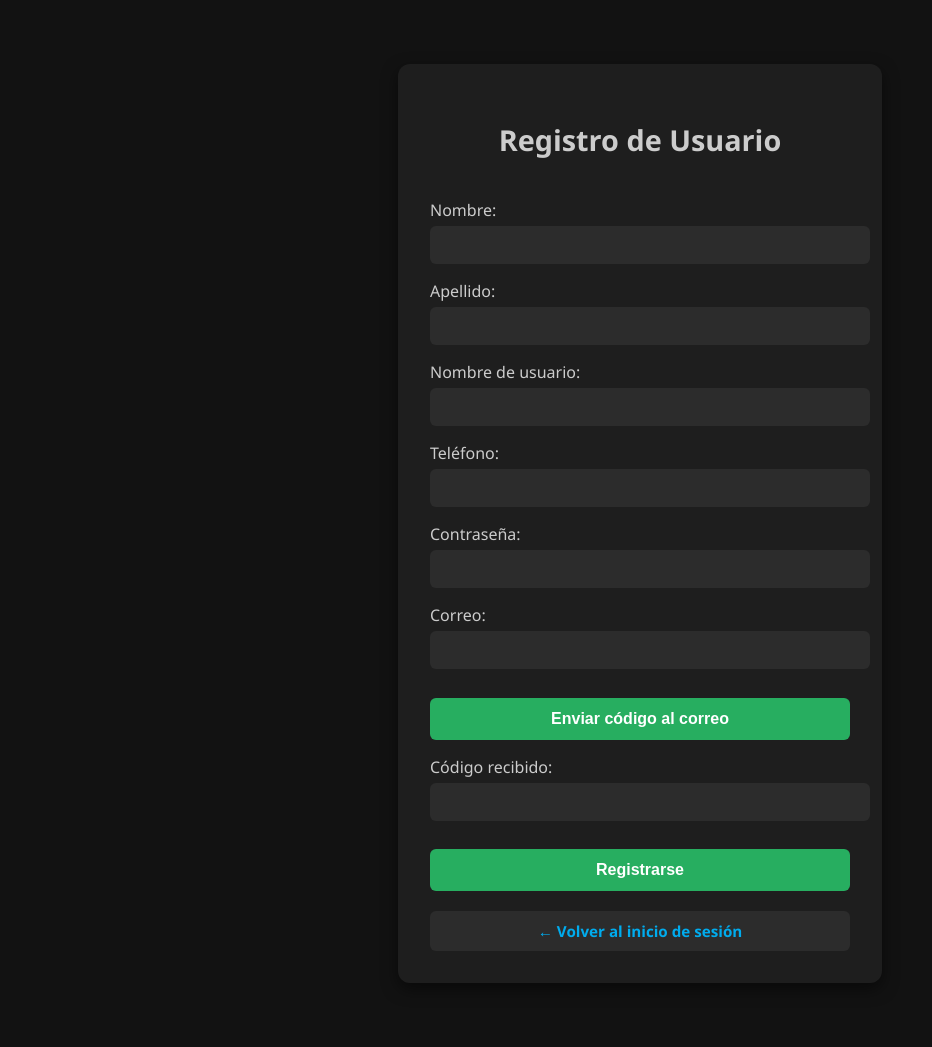
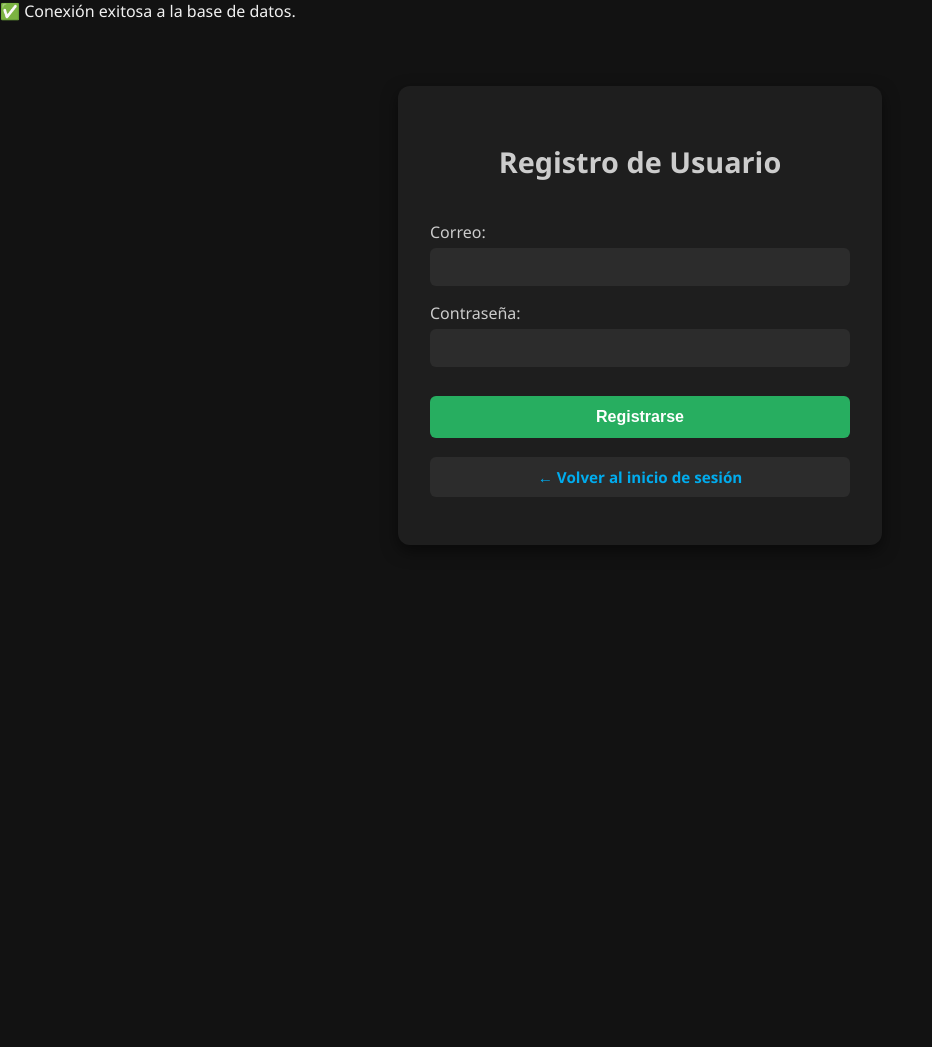
Before and after one commit to tommyXD777/solcuionesJK, a PHP site: page /mvc/registro.php in a window 1280 px wide. Shown: the whole page, without its empty margins (0-932 px from the left). After the commit the page ends 497 px from the top, so only its background shows below. Run offline with PHP 8.4, Linux system fonts and the light colour scheme; some libraries are stand-ins or nearby versions.

Commit message:
correcion de registro y mejora

```diff
--- a/conexion.php
+++ b/conexion.php
@@ -1,16 +1,16 @@
 <?php
-// Obtener variables desde entorno Railway
-$host     = getenv('MYSQLHOST');
-$user     = getenv('MYSQLUSER');
-$password = getenv('MYSQLPASSWORD');
-$database = getenv('MYSQL_DATABASE'); // ✅ nombre exacto
-$port     = getenv('MYSQLPORT');
+$host = "localhost";      // Servidor local
+$usuario = "root";        // Usuario por defecto en XAMPP
+$contrasena = "";         // Contraseña vacía por defecto
+$base_de_datos = "servicios_db"; // Cambia por el nombre de tu base
 
 // Crear la conexión
-$conexion = new mysqli($host, $user, $password, $database, intval($port));
+$conn = new mysqli($host, $usuario, $contrasena, $base_de_datos);
 
 // Verificar conexión
-if ($conexion->connect_error) {
-    die("❌ Conexión fallida: " . $conexion->connect_error);
+if ($conn->connect_error) {
+    die("Conexión fallida: " . $conn->connect_error);
+} else {
+    echo "✅ Conexión exitosa a la base de datos.";
 }
 ?>
--- a/mvc/registro.php
+++ b/mvc/registro.php
@@ -4,102 +4,29 @@ session_start();
 ini_set('display_errors', 1);
 error_reporting(E_ALL);
 
-
-use PHPMailer\PHPMailer\PHPMailer;
-use PHPMailer\PHPMailer\Exception;
-require '../PHPMailer-master/src/PHPMailer.php';
-require '../PHPMailer-master/src/SMTP.php';
-require '../PHPMailer-master/src/Exception.php';
-
 $mensaje = "";
 $registro_exitoso = false;
 
-function generarToken($longitud = 6) {
-    return strtoupper(substr(bin2hex(random_bytes($longitud)), 0, 6));
-}
+if ($_SERVER["REQUEST_METHOD"] === "POST") {
+    $correo = $_POST['correo'] ?? '';
+    $clave = $_POST['clave'] ?? '';
 
-function enviarCorreo($destinatario, $asunto, $mensaje) {
-    $mail = new PHPMailer(true);
-    try {
-        $mail->isSMTP();
-        $mail->Host       = 'smtp.gmail.com';
-        $mail->SMTPAuth   = true;
-        $mail->Username   = getenv('SMTP_USER');
-        $mail->Password   = getenv('SMTP_PASS');
-        $mail->SMTPSecure = 'tls';
-        $mail->Port       = 587;
-
-        $from = getenv('SMTP_USER');
-        if (!$from) {
-            throw new Exception("SMTP_USER no definido en entorno");
-        }
-
-        $mail->setFrom($from, 'ServiciosJK');
-        $mail->addAddress($destinatario);
-        $mail->Subject = $asunto;
-        $mail->Body    = $mensaje;
-        $mail->send();
-        return true;
-    } catch (Exception $e) {
-        echo "❌ Error al enviar: " . $mail->ErrorInfo;
-        return false;
-    }
-}
-
-
-if ($_SERVER["REQUEST_METHOD"] === "POST") {
-    $nombre = $_POST['nombre'] ?? '';
-    $apellido = $_POST['apellido'] ?? '';
-    $telefono = $_POST['telefono'] ?? '';
-    $correo = $_POST['correo'] ?? '';
-    $username = $_POST['username'] ?? '';
-    $clave = $_POST['clave'] ?? '';
-    $codigo_ingresado = $_POST['codigo'] ?? '';
-
-    // ✅ ENVÍO DEL TOKEN
-    if (isset($_POST['enviar_token'])) {
-        if ($correo) {
-            $_SESSION['correo_temp'] = $correo;
-            $token = generarToken();
-            $_SESSION['registro_token'] = $token;
-
-            $mensaje_correo = "Tu código de verificación para registrarte es: $token";
-
-            if (enviarCorreo($correo, "Código de verificación", $mensaje_correo)) {
-                $mensaje = "✅ Código enviado al correo.";
-            } else {
-                $mensaje = "❌ Error al enviar el código.";
-            }
-        } else {
-            $mensaje = "⚠️ Ingresa el correo para recibir tu código.";
-        }
-    }
-
-    // ✅ REGISTRO DEL USUARIO
- if (isset($_POST['registrar'])) {
-    if ($nombre && $apellido && $username && $telefono && $correo && $clave && $codigo_ingresado) {
-        if (
-            trim($codigo_ingresado) === ($_SESSION['registro_token'] ?? '') &&
-            trim($correo) === ($_SESSION['correo_temp'] ?? '')
-        ) {
-            // Verificar si ya existe correo o username
-            $stmt = $conexion->prepare("SELECT id FROM clientes WHERE correo = ? OR username = ?");
-            $stmt->bind_param("ss", $correo, $username);
+    if ($correo && $clave) {
+        // Verificar si el correo ya está registrado
+        $stmt = $conexion->prepare("SELECT id FROM clientes WHERE correo = ?");
+        $stmt->bind_param("s", $correo);
         $stmt->execute();
         $resultado = $stmt->get_result();
 
         if ($resultado->num_rows > 0) {
-                $mensaje = "❌ El correo o el nombre de usuario ya están registrados.";
+            $mensaje = "❌ El correo ya está registrado.";
         } else {
-                // Insertar si no existe
+            // Insertar nuevo usuario
             $clave_hash = password_hash($clave, PASSWORD_DEFAULT);
-                $stmt = $conexion->prepare("INSERT INTO clientes (nombre, apellido, telefono, correo, username, contraseña_hash) VALUES (?, ?, ?, ?, ?, ?)");
-                $stmt->bind_param("ssssss", $nombre, $apellido, $telefono, $correo, $username, $clave_hash);
+            $stmt = $conexion->prepare("INSERT INTO clientes (correo, contraseña_hash) VALUES (?, ?)");
+            $stmt->bind_param("ss", $correo, $clave_hash);
 
             if ($stmt->execute()) {
-                    // Limpiar sesión y redirigir al login
-                    unset($_SESSION['registro_token']);
-                    unset($_SESSION['correo_temp']);
                 $_SESSION['registro_exitoso'] = true;
                 header("Location: login.php");
                 exit;
@@ -108,17 +35,10 @@ if ($_SERVER["REQUEST_METHOD"] === "POST") {
             }
         }
     } else {
-            $mensaje = "❌ Código inválido o correo no coincide.";
-        }
-    } else {
         $mensaje = "⚠️ Completa todos los campos.";
     }
 }
-
-
-}
 ?>
-
 
 <!DOCTYPE html>
 <html>
@@ -147,56 +67,16 @@ if ($_SERVER["REQUEST_METHOD"] === "POST") {
     <?php endif; ?>
 
     <form method="POST">
-        <label>Nombre:</label>
-        <input type="text" name="nombre" value="<?= htmlspecialchars($_POST['nombre'] ?? '') ?>" required>
-
-        <label>Apellido:</label>
-        <input type="text" name="apellido" value="<?= htmlspecialchars($_POST['apellido'] ?? '') ?>" required>
-
-        <label>Nombre de usuario:</label>
-        <input type="text" name="username" value="<?= htmlspecialchars($_POST['username'] ?? '') ?>" required>
-
-        <label>Teléfono:</label>
-        <input type="text" name="telefono" value="<?= htmlspecialchars($_POST['telefono'] ?? '') ?>" required>
+        <label>Correo:</label>
+        <input type="email" name="correo" value="<?= htmlspecialchars($_POST['correo'] ?? '') ?>" required>
 
         <label>Contraseña:</label>
         <input type="password" name="clave" required>
 
-        <label>Correo:</label>
-        <input type="email" name="correo" value="<?= htmlspecialchars($_POST['correo'] ?? $_SESSION['correo_temp'] ?? '') ?>" required>
-
-        <button type="button" onclick="enviarCodigo()" class="btn-registrar">Enviar código al correo</button>
-
-
-        <label>Código recibido:</label>
-        <input type="text" name="codigo" value="<?= htmlspecialchars($_POST['codigo'] ?? '') ?>" required>
-
         <button type="submit" name="registrar" class="btn-registrar">Registrarse</button>
         <a href="/mvc/login.php" class="btn-volver">← Volver al inicio de sesión</a>
-
     </form>
 </div>
-<script>
-function enviarCodigo() {
-    const correo = document.querySelector('input[name="correo"]');
-    const form = document.querySelector('form');
-
-    if (!correo.value.trim()) {
-        alert("⚠️ Por favor ingresa un correo válido.");
-        correo.focus();
-        return;
-    }
-
-    // Crear un input oculto con name="enviar_token"
-    const tokenInput = document.createElement("input");
-    tokenInput.type = "hidden";
-    tokenInput.name = "enviar_token";
-    tokenInput.value = "1";
-    form.appendChild(tokenInput);
-
-    form.submit();
-}
-</script>
 
 </body>
 </html>
```
Also changed, not shown: administrador/vista_cliente.php (+6 -10 lines), mvc/actualizar_perfil.php (+10 -15 lines), mvc/clienteModelo.php (+42 -8 lines), mvc/perfil.php (+12 -23 lines). Lines whose indentation alone changed are shown as unchanged.
